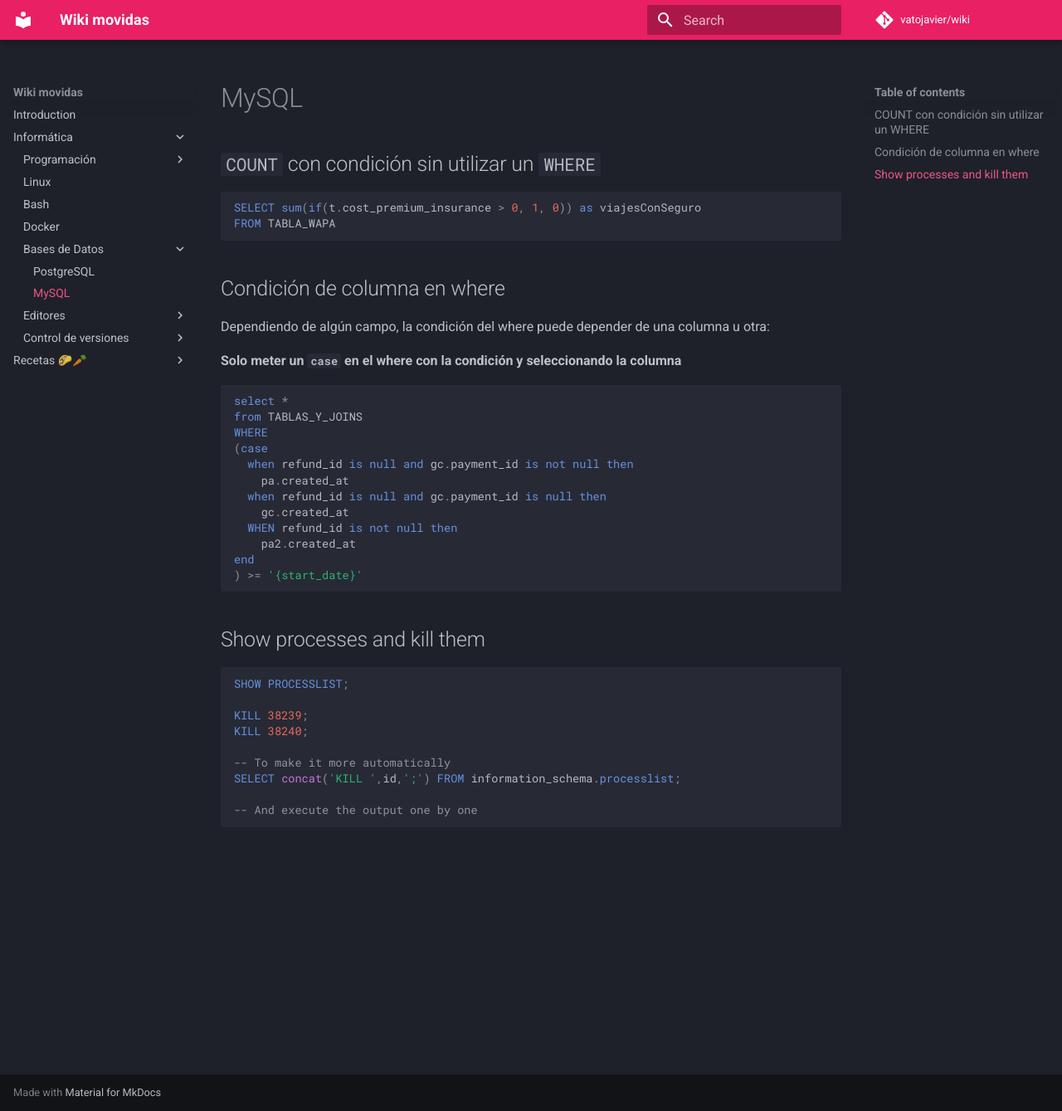
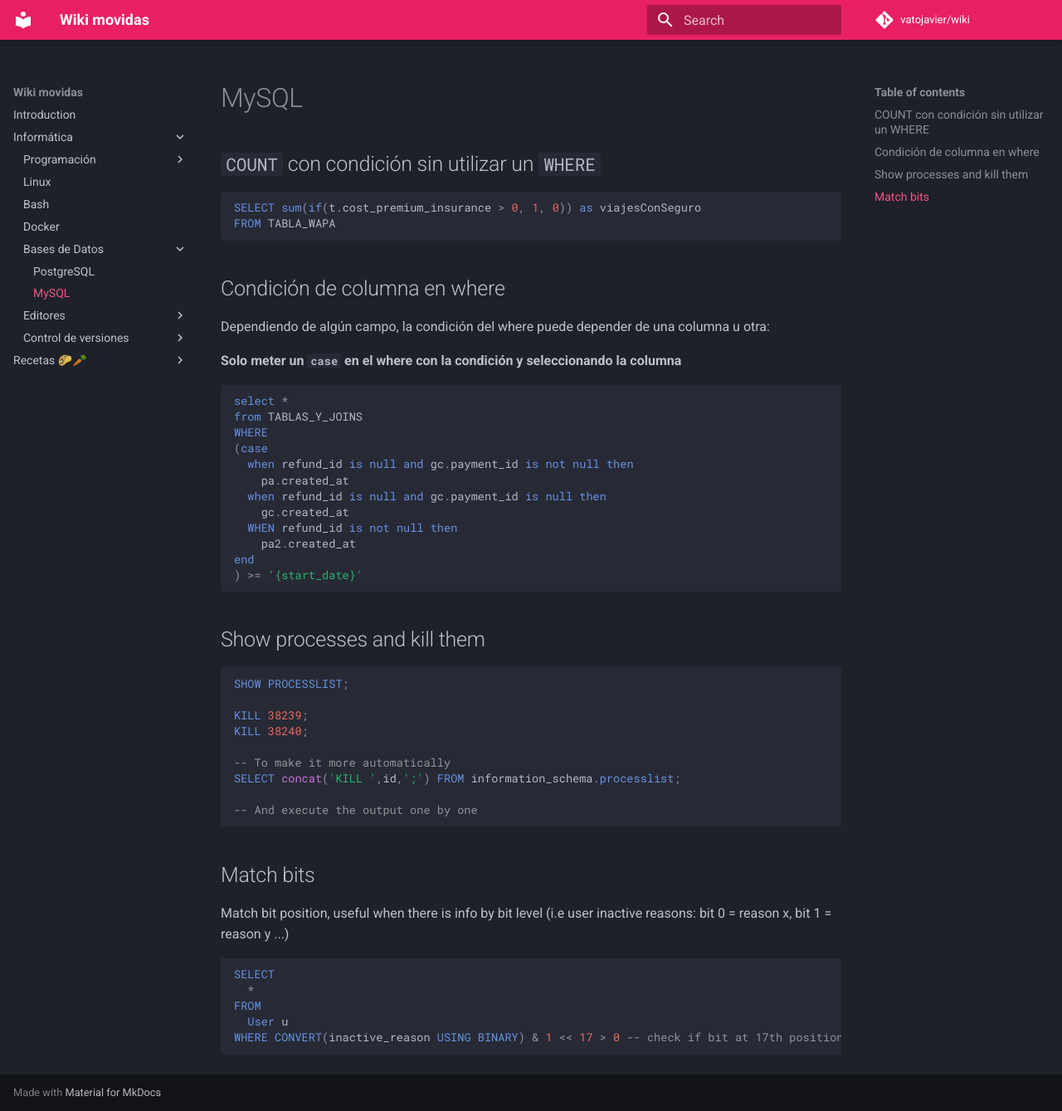
Before and after one commit to vatojavier/wiki, an MkDocs documentation site: the page built from docs/informatica/BBDD/MySQL.md, in a window 1280 px wide and 1339 px high. Shown: the whole window at 83% size. Built offline with MkDocs 1.6.1 and Material for MkDocs 9.7.7, drawn with Linux system fonts in a browser that asks for light colours; comment, search, counter and statistics services are not loaded.

Commit message:
Update MySQL.md

````diff
--- a/docs/informatica/BBDD/MySQL.md
+++ b/docs/informatica/BBDD/MySQL.md
@@ -40,3 +40,13 @@
 -- And execute the output one by one
 
 ```
+
+## Match bits
+Match bit position, useful when there is info by bit level (i.e user inactive reasons: bit 0 = reason x, bit 1 = reason y ...)
+```mysql
+SELECT
+  *
+FROM
+  User u
+WHERE CONVERT(inactive_reason USING BINARY) & 1 << 17 > 0 -- check if bit at 17th position is 1
+```
````
